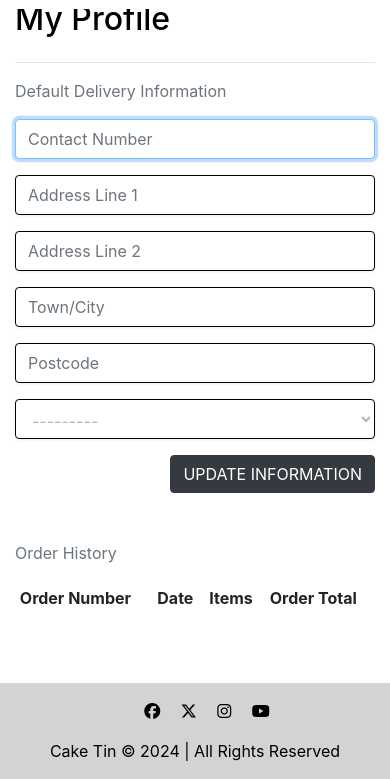
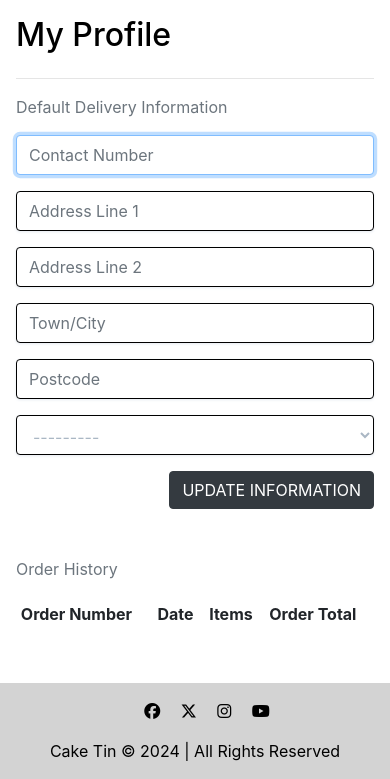
Before and after one commit to staceyJayneLewis/cake-tin, a Django app: page /profile/ in a window 390 px wide. Shown: the part 65-844 px from the top of the page. Run offline with Django 3.2, Linux system fonts and the light colour scheme; the visitor is signed in with stand-in values (Sample User, id 1); data comes from the database, SQL or seed files in the repository; data that the repository does not hold is empty; some libraries are stand-ins or nearby versions.

Commit message:
Fix: Responsive issue on the profile in mobile devices

```diff
--- a/profiles/templates/profiles/profile.html
+++ b/profiles/templates/profiles/profile.html
@@ -15,7 +15,7 @@
 
 {% block content %}
     <div class="overlay"></div>
-    <div class="container">
+    <div class="container p-3">
         <div class="row">
             <div class="col">
                 <h2 class="logo-font mb-4">My Profile</h2>
```
